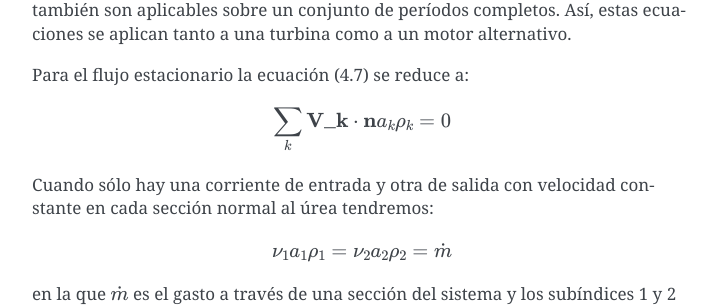
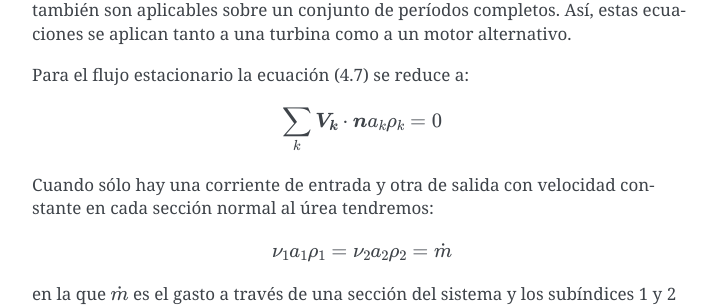
Before and after one commit to mantielero/termodinamica, a Sphinx documentation site: the page built from source/sistemas_abiertos_primer_principio.rst, in a window 1280 px wide and 900 px high, scrolled down 3877 px. Shown: the part 153-459 px from the top of the window, without its empty margins (388-1105 px from the left). Built offline with Sphinx 7.4.7, drawn with Linux system fonts in a browser that asks for light colours.

Commit message:
Update sistemas_abiertos_primer_principio.rst

```diff
--- a/source/sistemas_abiertos_primer_principio.rst
+++ b/source/sistemas_abiertos_primer_principio.rst
@@ -154,7 +154,7 @@ Para el flujo estacionario la ecuación (4.7) se reduce a:
 
 .. math::
 
-   \sum_k \textbf{V_k} \cdot \textbf{n} a_k \rho_k = 0
+   \sum_k \boldsymbol{V_k} \cdot \boldsymbol{n} a_k \rho_k = 0
 
 Cuando sólo hay una corriente de entrada y otra de salida con velocidad constante en cada sección normal al úrea tendremos:
 
```
